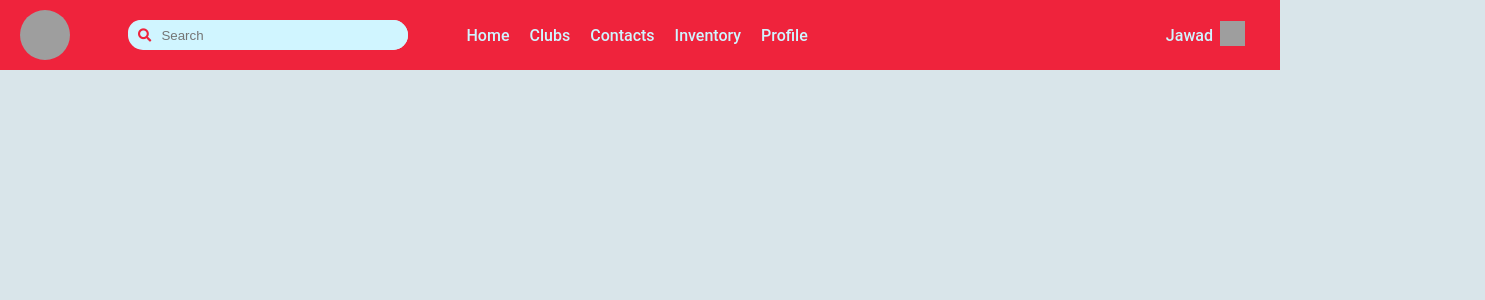
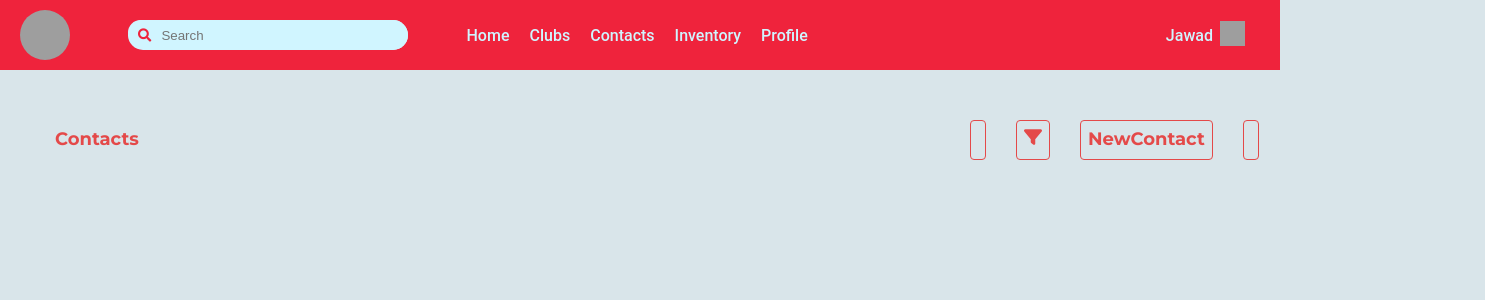
Before and after one commit to Jawad-Y/Club-Mangementt, a React (Vite) app in the folder react-club/: page /Contacts in a window 1280 px wide. Shown: the top 300 px of the page, 1485 px wide, since content can reach past the window. Built offline with nearby package versions, Linux system fonts and the light colour scheme; grey boxes are pictures that could not be loaded.

Commit message:
Start With Contact Page

```diff
--- a/react-club/index.html
+++ b/react-club/index.html
@@ -5,9 +5,11 @@
     <link rel="stylesheet" href="../src/css/home.css">
     <link rel="stylesheet" href="../src/css/top.css">
     <link rel="stylesheet" href="../src/css/club.css">
+    <link rel="stylesheet" href="../src/css/contacts.css">
     <link rel="stylesheet" href="../src/css/ClubDetails.css">
     <link href="https://cdnjs.cloudflare.com/ajax/libs/font-awesome/5.15.3/css/all.min.css" rel="stylesheet">
     <link href="https://fonts.googleapis.com/css2?family=Montserrat:wght@400;600;700&display=swap" rel="stylesheet">
+
     <meta name="viewport" content="width=device-width, initial-scale=1.0" />
     <title>Club Mangement</title>
   </head>
--- a/react-club/src/App.jsx
+++ b/react-club/src/App.jsx
@@ -1,12 +1,15 @@
 import { useState } from 'react'
+import { FontAwesomeIcon } from '@fortawesome/react-fontawesome';
+import { faHome } from '@fortawesome/free-solid-svg-icons';
 
 import './App.css'
 import Top from './compounents/Top.jsx';
 import Home from './compounents/Home.jsx';
+import Contacts from './compounents/Contacts.jsx';
 import Homecards from './compounents/Homecards.jsx';
 import ClubPage from './compounents/ClubPage.jsx';
 import ClubDetails from './compounents/ClubDetails.jsx';
-import {BrowserRouter as Router, Route,Switch} from 'react-router-dom'
+import {BrowserRouter as Router, Route,Switch} from 'react-router-dom';
 
 function App() {
   return (
@@ -28,6 +31,9 @@ function App() {
               <Route  exact path="/ClubDetails">
                       <ClubDetails ClubName="Music Club" ClassName="CLarient"/>
               </Route>
+              <Route exact path="/Contacts">
+                      <Contacts />
+              </Route>
             </Switch>
         </Router>
         </>
--- /dev/null
+++ b/react-club/src/compounents/Contacts.jsx
@@ -0,0 +1,34 @@
+
+import { FontAwesomeIcon } from '@fortawesome/react-fontawesome';
+import { faHome, faFilter } from '@fortawesome/free-solid-svg-icons';
+export default function Contacts()
+{
+
+    return(
+        <>
+            <div className="emptyspace"> <p></p></div>
+            <div className="name-buttons-cont">
+                    <div className="Contact">
+                        <p>Contacts</p>
+                    </div>
+
+                <div className="Buttons-cont">
+                                <div className="Search-bar">
+
+                                </div>
+                                <div className="filter">
+
+                                <FontAwesomeIcon icon={faFilter}/>
+
+                                </div>
+                                <div className="NewContact">
+                                    <p>NewContact</p>
+                                </div>
+                                <div className="Options">
+
+                                </div>
+                </div>
+            </div>
+        </>
+    );
+}
--- a/react-club/src/compounents/Top.jsx
+++ b/react-club/src/compounents/Top.jsx
@@ -25,7 +25,7 @@ export default function Top() {
           <div className="navlinks">
             <Link to="/">Home</Link>
             <Link to="/ClubPage">Clubs</Link>
-            <Link to="#">Contacts</Link>
+            <Link to="/Contacts">Contacts</Link>
             <Link to="#">Inventory</Link>
             <Link to="#">Profile</Link>
           </div>
--- /dev/null
+++ b/react-club/src/css/contacts.css
@@ -0,0 +1,88 @@
+* {
+    margin: 0;
+    padding: 0;
+    box-sizing: border-box;
+  }
+
+body
+{
+    background-color: var(--third);
+    margin: 0;
+    padding: 0;
+
+}
+
+.name-buttons-cont
+  {
+    display: flex;
+    justify-content: space-between;
+    width: 1445px;
+    height: 40px;
+    sbackground-color: var(--background);
+
+    padding: 0;
+    margin-left: 40px;
+    border-radius:22px;
+  }
+.Contact
+{
+    padding-top: 8px;
+    padding-left: 15px;
+
+    font-size: large;
+    color:var(--maincolor);
+    font-family: 'Montserrat', sans-serif;
+    font-weight: 700;
+}
+.Buttons-cont
+{
+    display: flex;
+
+    width: 500px;
+    padding-top: px;
+    margin-right: 15px;
+    font-size: large;
+    color:var(--maincolor);
+    font-family: 'Montserrat', sans-serif;
+    font-weight: 700;
+    gap: 30px;
+}
+
+.Search-bar
+{
+
+    color:var(--maincolor);
+    border: 0.01px solid var(--maincolor) ;
+    padding: 7px;
+    display: flex;
+    border-radius: 4px;
+    align-content: center;
+}
+.filter
+{
+    color:var(--maincolor);
+    border: 0.01px solid var(--maincolor) ;
+    padding: 7px;
+    display: flex;
+    border-radius: 4px;
+    align-content: center;
+
+}
+.NewContact
+{
+    color:var(--maincolor);
+    border: 0.01px solid var(--maincolor) ;
+    padding: 7px;
+    display: flex;
+    border-radius: 4px;
+
+}
+.Options
+{
+    color:var(--maincolor);
+    border: 0.01px solid var(--maincolor) ;
+    padding: 7px;
+    display: flex;
+    border-radius: 4px;
+    align-content: center;
+}
--- a/react-club/src/css/home.css
+++ b/react-club/src/css/home.css
@@ -11,7 +11,8 @@ body
     padding: 0;
 
 }
-.rooot{position: relative;
+.rooot
+{position: relative;
 height: 5px;}
 .emptyspace
 {
```
Also changed, not shown: package.json (added, +9 -0 lines), 1 other file (tests, documents, lock files or other folders).
